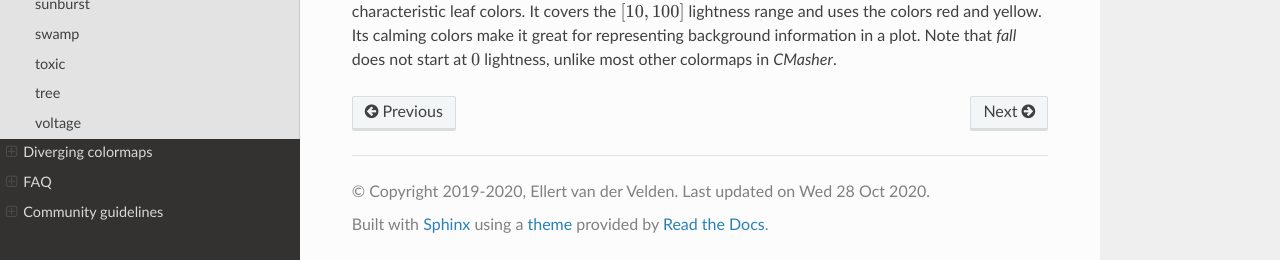
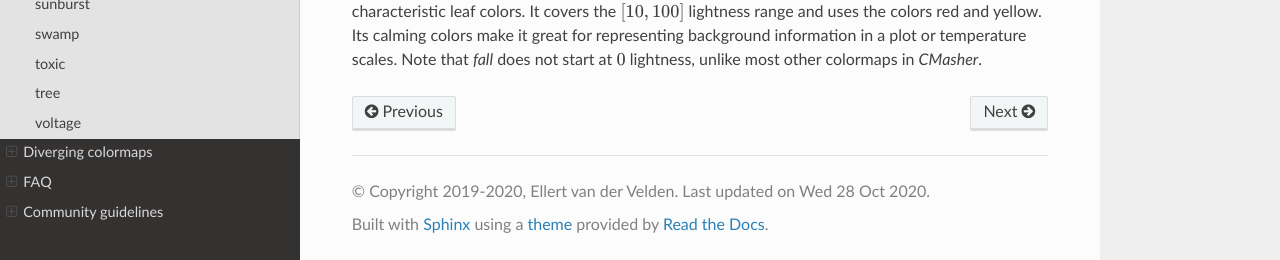
Before and after one commit to 1313e/CMasher, a Sphinx documentation site: the page built from docs/source/user/sequential/fall.rst, in a window 1280 px wide and 900 px high, scrolled down 636 px, cut to the strip 640-900 px from the top of the window. Built offline with Sphinx 7.4.7 and the Read the Docs theme 2.0.0, drawn with Linux system fonts in a browser that asks for light colours.

Commit message:
Small adjustment to usage of the 'fall' colormap.

```diff
--- a/docs/source/user/sequential/fall.rst
+++ b/docs/source/user/sequential/fall.rst
@@ -14,5 +14,5 @@ fall
 
 The *fall* colormap is a visual representation of the season with the same name, in particular its characteristic leaf colors.
 It covers the :math:`[10, 100]` lightness range and uses the colors red and yellow.
-Its calming colors make it great for representing background information in a plot.
+Its calming colors make it great for representing background information in a plot or temperature scales.
 Note that *fall* does not start at :math:`0` lightness, unlike most other colormaps in *CMasher*.
```
